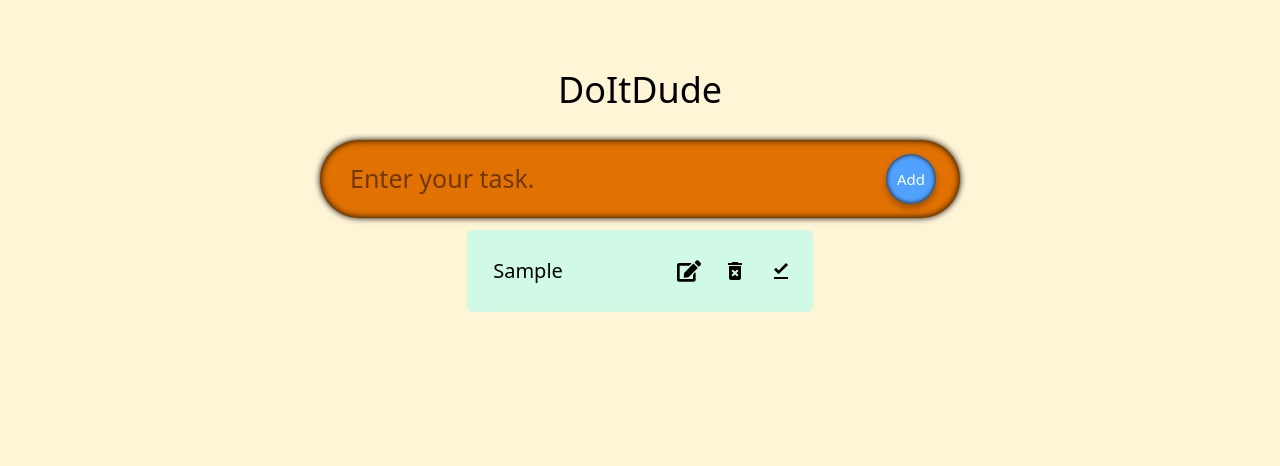
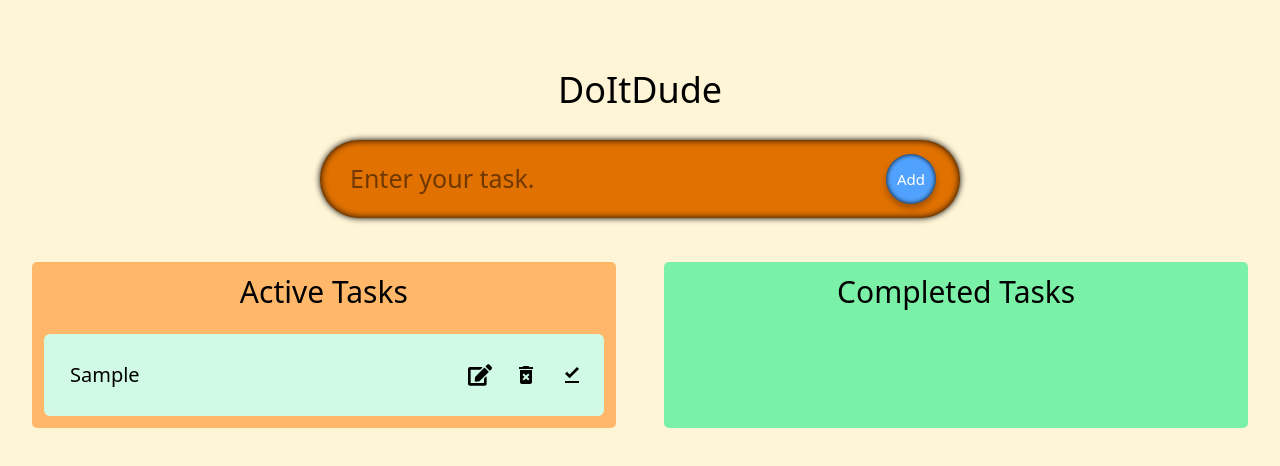
Before and after one commit to ajaysth/React-Core-Tuts, a React (Vite) app: page / in a window 1280 px wide. Both pictures are taken after typing "Sample" into the empty fields and a click on the button "Add". Shown: the top 466 px of the page. Built offline with nearby package versions, Linux system fonts and the light colour scheme; a web font is replaced by a local one.

Commit message:
active and completed tasks implemented

```diff
--- a/src/components/SingleTodo.tsx
+++ b/src/components/SingleTodo.tsx
@@ -55,7 +55,7 @@ const SingleTodo = ({ todo, todos, settodos }: Props) => {
 
     return (
         <>
-            <form className=" rodosingle flex sm:w-full md:w-[48%] lg:w-[30%] rounded-md p-5 mt-3 bg-emerald-100" onSubmit={(e) => {handleEdit(e, todo.id)}}>
+            <form className=" rodosingle flex rounded-md p-5 m-3 bg-emerald-100 hover:shadow hover:shadow-black hover:scale-105 transition-transform duration-800" onSubmit={(e) => {handleEdit(e, todo.id)}}>
                 {
                     edit ? (
                         <input ref={inputRef} className=" todosingletext bg-emerald-200 sm:w-full flex-1 break-word p-1.5 text-[20px] focus:outline-none" type="text" value={editTodo} onChange={(e) => setEditTodo(e.target.value)} />
--- a/src/components/TodoList.tsx
+++ b/src/components/TodoList.tsx
@@ -1,24 +1,52 @@
 import type { ToDo } from "../model";
 import SingleTodo from "./SingleTodo";
 
-interface Props{
-    todos: ToDo[];
-    settodos: React.Dispatch<React.SetStateAction<ToDo[]>>;
-
-}
-const TodoList = ({todos, settodos}: Props) => {
-  return (
-    <>
-    <div className="flex flex-wrap gap-2 justify-evenly w-[90%]">
-        {
-            todos.map((todo)=>(
-                <SingleTodo key={todo.id} todo={todo} todos={todos} settodos={settodos} />
-            ))
-        }
-
-    </div>
-    </>
-  )
+interface Props {
+  todos: ToDo[];
+  settodos: React.Dispatch<React.SetStateAction<ToDo[]>>;
 }
 
-export default TodoList
+const TodoList = ({ todos, settodos }: Props) => {
+  return (
+    <div className="container mt-11 w-[95%] flex flex-col md:flex-row justify-between gap-4">
+
+      {/* Active Tasks */}
+      <div className="todos w-full md:w-[48%] flex flex-col rounded-[5px] bg-orange-300">
+        <span className="todos-heading w-full h-15 flex justify-center items-center text-3xl">
+          Active Tasks
+        </span>
+
+        {todos
+          .filter((todo) => !todo.isDone)
+          .map((todo) => (
+            <SingleTodo
+              key={todo.id}
+              todo={todo}
+              todos={todos}
+              settodos={settodos}
+            />
+          ))}
+      </div>
+
+      {/* Completed Tasks */}
+      <div className="todos-remove w-full md:w-[48%] flex flex-col rounded-[5px] bg-green-300">
+        <span className="todos-heading w-full h-15 flex justify-center items-center text-3xl">
+          Completed Tasks
+        </span>
+
+        {todos
+          .filter((todo) => todo.isDone)
+          .map((todo) => (
+            <SingleTodo
+              key={todo.id}
+              todo={todo}
+              todos={todos}
+              settodos={settodos}
+            />
+          ))}
+      </div>
+    </div>
+  );
+};
+
+export default TodoList;
```
